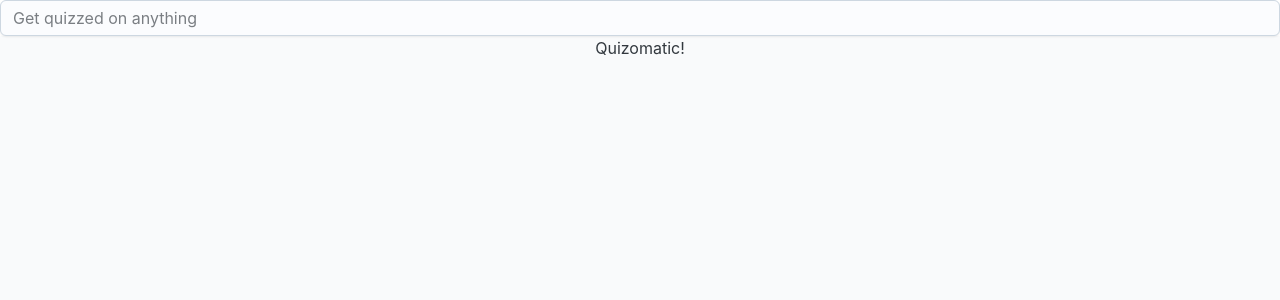
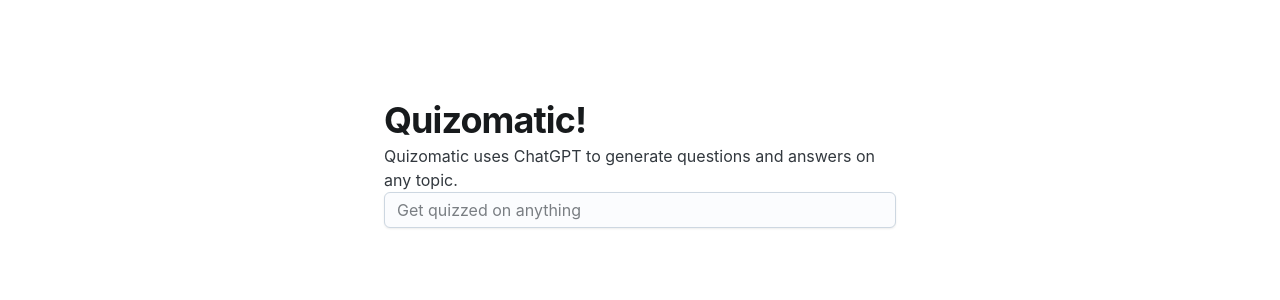
Before and after one commit to dougjj/quiz-gpt, a Next.js app: page / in a window 1280 px wide. Shown: the top 300 px of the page. Built offline with nearby package versions, Linux system fonts and the light colour scheme.

Commit message:
new front page

```diff
--- a/app/api/completion/route.ts
+++ b/app/api/completion/route.ts
@@ -60,7 +60,6 @@
     // Convert the response into a friendly text-stream
     const stream = OpenAIStream(response, {
       async onCompletion(completion) {
-        // Cache the response. Note that this will also cache function calls.
         console.log("completion:", completion);
         await saveQuestions(prompt, completion);
       },
--- a/app/globals.css
+++ b/app/globals.css
@@ -1,24 +1,6 @@
 @tailwind base;
 @tailwind components;
 @tailwind utilities;
-
-@layer base {
-  :root {
-    --background: 200 20% 98%;
-    --btn-background: 200 10% 91%;
-    --btn-background-hover: 200 10% 89%;
-    --foreground: 200 50% 3%;
-  }
-
-  @media (prefers-color-scheme: dark) {
-    :root {
-      --background: 200 50% 3%;
-      --btn-background: 200 10% 9%;
-      --btn-background-hover: 200 10% 12%;
-      --foreground: 200 20% 96%;
-    }
-  }
-}
 
 @layer base {
   * {
--- a/app/layout.tsx
+++ b/app/layout.tsx
@@ -1,5 +1,4 @@
 import './globals.css'
-import Search from '@/components/search'
 
 export const metadata = {
   title: 'Quizomatic',
@@ -14,10 +13,7 @@
   return (
     <html lang="en">
       <body>
-        <div>
-          <Search />
-        </div>
-        <main className="min-h-screen bg-background flex flex-col items-center">
+        <main className="min-h-screen bg-background flex flex-col items-center mx-auto w-full max-w-lg py-24">
           {children}
         </main>
       </body>
--- a/app/page.tsx
+++ b/app/page.tsx
@@ -1,10 +1,14 @@
-import { Typography } from "@mui/joy"
+import { Stack, Typography } from "@mui/joy"
 import Search from '@/components/search'
 
 export default async function Index() {
   return (
-    <>
-    <Typography>Quizomatic!</Typography>
-    </>
+    <Stack>
+    <Typography level="h1" className="title">Quizomatic!</Typography>
+    <Typography>
+      Quizomatic uses ChatGPT to generate questions and answers on any topic.
+    </Typography>
+    <Search />
+    </Stack>
   )
 }
--- a/app/quiz/page.tsx
+++ b/app/quiz/page.tsx
@@ -3,7 +3,9 @@
 import { cookies } from 'next/headers'
 import { Database } from '@/types/supabase';
 
-import NewQuestions from './new_questions';
+import NewQuestions from '@/components/new_questions';
+import { Stack } from '@mui/joy';
+import Search from '@/components/search';
 
 
 export default async function Page({
@@ -13,7 +15,7 @@
   }) {
     const topic = searchParams.q as string;
 
-    let page: number;  // Declare page outside of the if-else scope
+    let page: number;
 
     if (searchParams.page === undefined) {
         page = 1;
@@ -33,11 +35,23 @@
         .range(from, to);
 
     if (questions.data?.length == 0) {
-        return <NewQuestions topic={topic} page={page} />
+        return (
+            <Stack spacing={2}>
+                <Search />
+                <NewQuestions topic={topic} page={page}/>
+            </Stack>
+            )
     }
 
     const questionStrings = questions.data?.map(q => [q.question, JSON.stringify(q.options), q.answer, q.explanation].join("\n")).join("\n\n");
 
-    return <Quiz completion={questionStrings || ""} isLoading={false}
-                topic={topic} page={page}/>
+    return (
+    <Stack spacing={2}>
+        <Search />
+        <Quiz completion={questionStrings || ""}
+            isLoading={false}
+            topic={topic}
+            page={page}/>
+    </Stack>
+    )
   }
--- a/app/quiz/new_questions.tsx
+++ b/components/new_questions.tsx
@@ -6,23 +6,17 @@
 
 export default function NewQuestions({topic, page}: {topic: string, page: number}) {
 
-  const { completion, complete, setCompletion, stop, isLoading } = useCompletion(
+  const { completion, complete, isLoading } = useCompletion(
     {api: `/api/completion?query=${topic}`}
   );
 
   // call api/completeion api on page load
   useEffect(() => {
     complete("");
-    console.log("complete called");
   }, [complete]);
 
-  console.log(completion)
-
   return (
-    <>
-    <p>Client side</p>
     <Quiz completion={completion} isLoading={isLoading}
         topic={topic} page={page}/>
-    </>
   );
 }
--- a/components/quiz.tsx
+++ b/components/quiz.tsx
@@ -149,7 +149,7 @@
         <Card>
             <Typography level="h2">Final score: {correct}/{num_loaded}</Typography>
             <Button component="a" href={next_url}>
-              Open in new tab
+              Generate more questions!
             </Button>
         </Card>}
     </Stack>
--- a/components/search.tsx
+++ b/components/search.tsx
@@ -16,7 +16,7 @@
   }
 
   return (
-    <form onSubmit={onSubmit} className="w-max-[550px] relative w-full lg:w-80 xl:w-full">
+    <form onSubmit={onSubmit}>
       <Input
         name="topic"
         placeholder="Get quizzed on anything"
```
